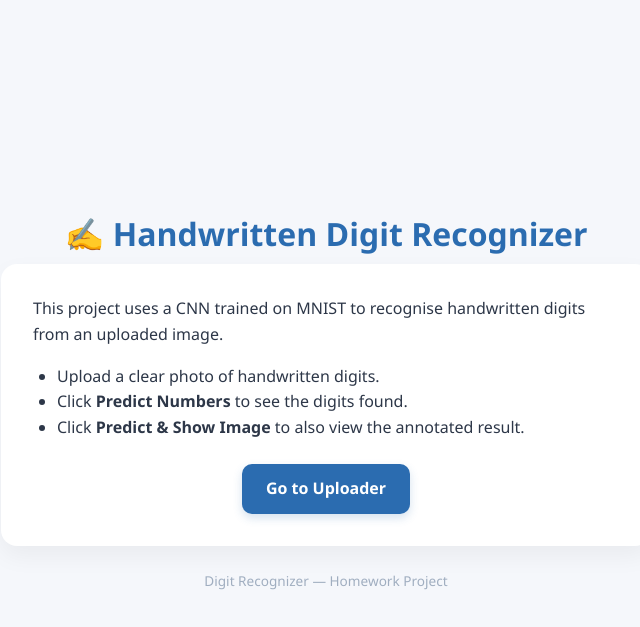
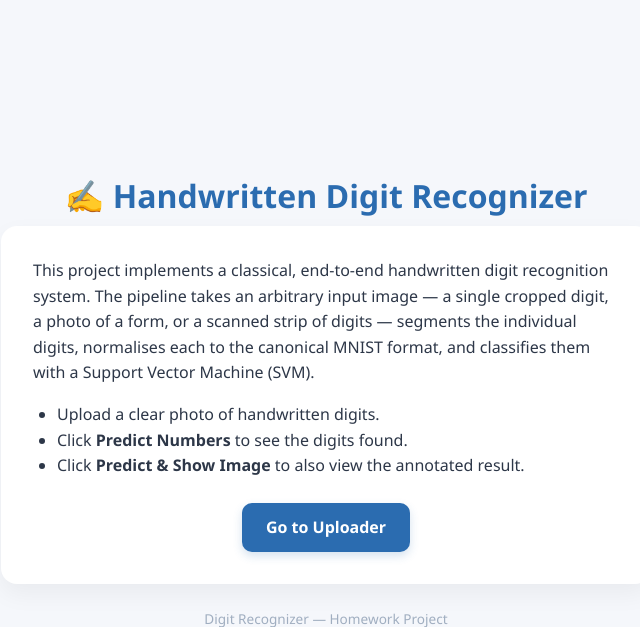
Before and after one commit to mhdridasandouk/SVU_MLT_Web_Handwrittern_Recognizer, a Django app: page / in a window 1280 px wide. Shown: the top 627 px of the page, without its empty margins (314-954 px from the left). Run offline with Django 5.2, Linux system fonts and the light colour scheme.

Commit message:
modify introduction statement

```diff
--- a/handwr_recognizer/template/handwr_recognizer/home.html
+++ b/handwr_recognizer/template/handwr_recognizer/home.html
@@ -14,8 +14,10 @@
         </header>
         <main class="card">
             <p style="text-align:left;">
-                This project uses a CNN trained on MNIST
-                to recognise handwritten digits from an uploaded image.
+                This project implements a classical, end-to-end handwritten digit recognition system.
+The pipeline takes an arbitrary input image — a single cropped digit, a photo of a form, or a
+scanned strip of digits — segments the individual digits, normalises each to the canonical
+MNIST format, and classifies them with a Support Vector Machine (SVM).
             </p>
             <ul style="text-align:left; margin: 1rem 0 1.5rem 1.5rem;">
                 <li>Upload a clear photo of handwritten digits.</li>
```
